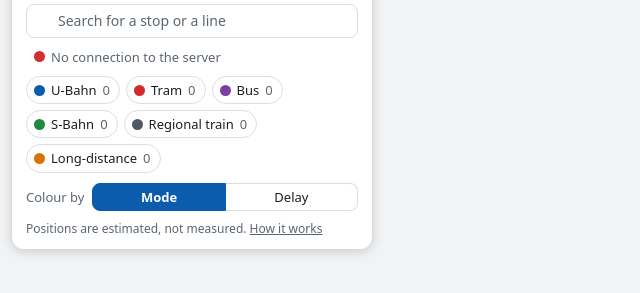
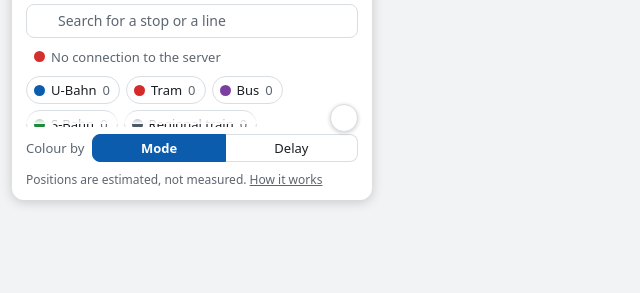
Before and after one commit to xiidoz/netnou, a website with bundled scripts: page public/index.html in a window 1280 px wide. Shown: the part 55-348 px from the top of the page, without its empty margins (0-640 px from the left). Built offline with nearby package versions, Linux system fonts and the light colour scheme; files whose address does not match are found by name.

Commit message:
feat(map): fold chips of more than two rows to a row and a half on wide screens (#140)
On a wide screen, chips that take more than two rows of the header card fold
to a row and a half: the second row fades out under a round arrow, and a
click on the faded row or on the arrow opens them downwards. Open, the arrow
at the end of the last row folds them again, and the browser keeps which, as
it keeps the other settings. first.js puts that on the page before the first
paint, and chips that fold are folded from the first paint, so that the card
has its height at once.

They stay whole where they take two rows or fewer, and while a kind beyond the
first row is switched off: what is off stays in sight. A chip beyond the first
row that gets the keyboard focus opens them. Phones keep their one row that
scrolls sideways.

Closes #139

Co-authored-by: Claude Opus 5.5 <noreply@anthropic.com>

```diff
--- a/public/app.js
+++ b/public/app.js
@@ -1359,6 +1359,8 @@ $('search-close').addEventListener('click', closeSearch);
 // ---------- controls ----------
 
 const chipCounts = new Map();
+// (see watchChipFold: what to call once the chips have changed)
+let foldChips = () => {};
 
 /**
  * Shows where the row of chips goes on. On a narrow screen it is one row that
@@ -1384,6 +1386,46 @@ function watchChipRow(row, back, on) {
   update();
 }
 
+/**
+ * On a wide screen, chips that take more than two rows fold to a row and a
+ * half (#139, style.css). A click on the faded row or its arrow opens them,
+ * the arrow at the end of the last row folds them again, and the browser
+ * keeps which. They stay whole where they take two rows or fewer, and while a
+ * kind beyond the first row is switched off: what is off stays in sight.
+ * @returns what to call once the chips have changed: their kinds, numbers or what is switched on
+ */
+function watchChipFold(row, chips, fold) {
+  const root = document.documentElement;
+  const wide = matchMedia('(min-width: 721px)');
+  const open = (yes) => {
+    root.toggleAttribute('data-chips-open', yes);
+    saveSetting('chipsOpen', yes);
+  };
+  fold.addEventListener('click', () => open(!root.hasAttribute('data-chips-open')));
+  // The keyboard reaches every chip: one beyond the first row that gets the focus opens them.
+  chips.addEventListener('focusin', (event) => {
+    const first = chips.querySelector('.chip:not([hidden])');
+    if (event.target.classList.contains('chip') && event.target.offsetTop > first.offsetTop && !row.classList.contains('whole')) open(true);
+  });
+  const update = () => {
+    const shown = [...chips.querySelectorAll('.chip')].filter((chip) => !chip.hidden);
+    if (!wide.matches || !shown.length) return;
+    row.style.setProperty('--chip-height', `${shown[0].offsetHeight}px`);
+    // (how many rows they take is known once they carry their numbers: before, they are narrower)
+    if (!state.online) return;
+    const first = shown[0].offsetTop;
+    const rows = new Set(shown.map((chip) => chip.offsetTop)).size;
+    const offBelow = shown.some((chip) => chip.offsetTop > first && chip.getAttribute('aria-pressed') === 'false');
+    row.classList.toggle('whole', rows <= 2 || offBelow);
+  };
+  // (until then a kind switched off keeps them whole, so that they do not open under the eyes of who reads them)
+  if (MODES.some((mode) => !state.enabled.has(mode))) row.classList.add('whole');
+  const sizes = new ResizeObserver(update);
+  for (const node of chips.children) sizes.observe(node);
+  wide.addEventListener('change', update);
+  return update;
+}
+
 function buildControls() {
   languagePicker($('language'));
 
@@ -1408,6 +1450,7 @@ function buildControls() {
     });
   }
   watchChipRow(container, $('modes-back'), $('modes-on'));
+  foldChips = watchChipFold(container.parentElement, container, $('modes-fold'));
 
   const from = (seconds) => t('delay.from', { minutes: seconds / 60 });
   const legend = [['early', t('delay.early')], ['ok', t('delay.onTime')], ['minor', from(DELAY_MINOR_S)], ['major', from(DELAY_MAJOR_S)], ['severe', from(DELAY_SEVERE_S)], ['none', t('delay.none')]];
@@ -1439,6 +1482,7 @@ function updateStatus() {
   // A chip for each kind the timetable has, and for no other: the page came
   // with those of the timetable the server had then (server/lib/page.js).
   if (state.kinds) for (const [mode, node] of chipCounts) node.parentElement.hidden = !state.kinds.includes(mode);
+  foldChips();
 
   // Without realtime data all positions are by the timetable alone. While it
   // may still be on its way that is said calmly, after that as a warning.
--- a/public/first.js
+++ b/public/first.js
@@ -62,4 +62,6 @@ window.applyColorScheme();
   const hiddenModes = setting('hiddenModes');
   const asSent = language === root.lang && !address.has('display') && setting('colorBy') !== 'delay' && !(Array.isArray(hiddenModes) && hiddenModes.length);
   if (asSent) root.dataset.controls = 'shown';
+  // Chips that fold on a wide screen (style.css) are open where the visitor opened them.
+  if (setting('chipsOpen') === true) root.dataset.chipsOpen = '';
 }
--- a/public/index.html
+++ b/public/index.html
@@ -82,7 +82,9 @@
          its vehicles once the server has told it. Of those that only some
          timetables have, the chips are hidden: the server shows the chips of the
          kinds its timetable has (server/lib/page.js), and app.js follows the
-         timetable from then on. On a narrow screen the chips
+         timetable from then on. On a wide screen chips that take more than two
+         rows fold to a row and a half, under an arrow that opens them
+         (#modes-fold, see style.css). On a narrow screen the chips
          are one row that scrolls sideways. The two arrows show where it goes on
          and move it there. They are for eyes and fingers only: the keyboard and
          a screen reader reach every chip itself. The arrow at the end is there
@@ -100,6 +102,7 @@
         <button type="button" class="chip" data-mode="ferry" aria-pressed="true" hidden><span class="swatch"></span><span class="name" data-i18n="mode.ferry">Ferry</span><span class="count">0</span></button>
         <button type="button" class="chip" data-mode="cable" aria-pressed="true" hidden><span class="swatch"></span><span class="name" data-i18n="mode.cable">Cable car &#38; monorail</span><span class="count">0</span></button>
         <button type="button" class="chip" data-mode="other" aria-pressed="true" hidden><span class="swatch"></span><span class="name" data-i18n="mode.other">Other</span><span class="count">0</span></button>
+        <button type="button" class="chips-fold" id="modes-fold" tabindex="-1" aria-hidden="true"><span data-icon="mdiChevronRight"></span></button>
       </div>
       <button type="button" class="chips-more" id="modes-on" tabindex="-1" aria-hidden="true"><span data-icon="mdiChevronRight"></span></button>
     </div>
--- a/public/style.css
+++ b/public/style.css
@@ -328,6 +328,51 @@ button { font: inherit; color: inherit; }
 /* (min-width: or the card would grow as wide as the row instead of the row scrolling) */
 .chips-row { position: relative; min-width: 0; }
 .chips-more { display: none; }
+/* On a wide screen, chips that take more than two rows fold to a row and a
+   half (#139): the second row fades out under an arrow, and a click on the
+   faded row or on the arrow opens them downwards. Open, the arrow at the end
+   of the last row folds them again. What the visitor chose is on the root
+   (data-chips-open, set by first.js before the first paint); app.js marks a
+   row that is not to fold (.whole) and says how high a chip is
+   (--chip-height). The arrow is for eyes and fingers only, as on a phone. */
+.chips-fold { display: none; }
+@media (min-width: 721px) {
+  .chips-row:not(.whole) .chips-fold {
+    display: flex;
+    align-items: center;
+    margin-left: auto;
+    padding: 0;
+    border: 0;
+    background: none;
+    color: var(--text);
+    cursor: pointer;
+  }
+  .chips-fold span {
+    width: 28px;
+    height: 28px;
+    display: grid;
+    place-items: center;
+    border: 1px solid var(--border);
+    border-radius: 50%;
+    background: var(--bg);
+    box-shadow: 0 1px 4px rgb(0 0 0 / 0.2);
+  }
+  .chips-fold .icon { transform: rotate(-90deg); }
+  /* (clip, with a margin: the ring of a chip with the keyboard focus stays whole) */
+  :root:not([data-chips-open]) .chips-row:not(.whole) .chips { max-height: calc(1.5 * var(--chip-height, 28px) + 6px); overflow: clip; overflow-clip-margin: 3px; }
+  :root:not([data-chips-open]) .chips-row:not(.whole) .chips-fold {
+    position: absolute;
+    left: 0;
+    right: 0;
+    bottom: 0;
+    height: calc(var(--chip-height, 28px) / 2);
+    margin: 0;
+    background: linear-gradient(to bottom, transparent, var(--bg));
+  }
+  /* (half below the faded row: in it, as high as a chip, it would cover the row above) */
+  :root:not([data-chips-open]) .chips-row:not(.whole) .chips-fold span { position: absolute; right: 0; bottom: -8px; }
+  :root:not([data-chips-open]) .chips-fold .icon { transform: rotate(90deg); }
+}
 
 .chip {
   display: inline-flex;
```
Also changed, not shown: docs/architecture.md (+9 -4 lines), test/frontend.test.js (+7 -2 lines).
